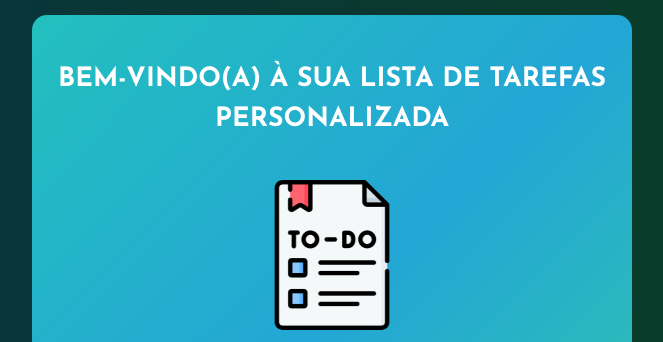
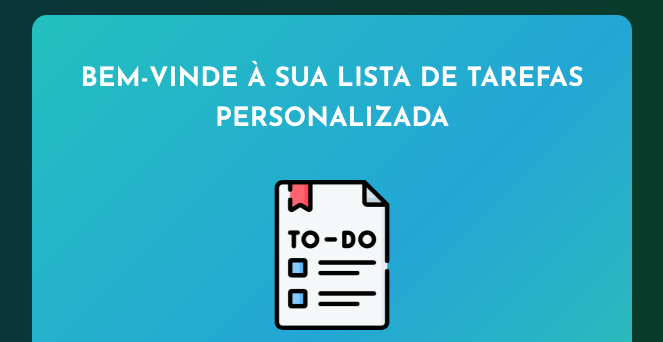
Before and after one commit to lllleao/to-do-list, a plain HTML site: page index.html in a window 1280 px wide. Shown: the part 135-477 px from the top of the page, without its empty margins (308-971 px from the left). Drawn offline with nearby package versions, Linux system fonts and the light colour scheme.

Commit message:
Teste de repositório

```diff
--- a/index.html
+++ b/index.html
@@ -11,7 +11,7 @@
     <section>
         <div class="start">
             <div class="card">
-                <h1>Bem-vindo(a) à sua lista de tarefas personalizada</h1>
+                <h1>Bem-vinde à sua lista de tarefas personalizada</h1>
                 <div class="img">
                     <img src="img/todolist.png" alt="png de uma lista de tarefas">
                 </div>
```
